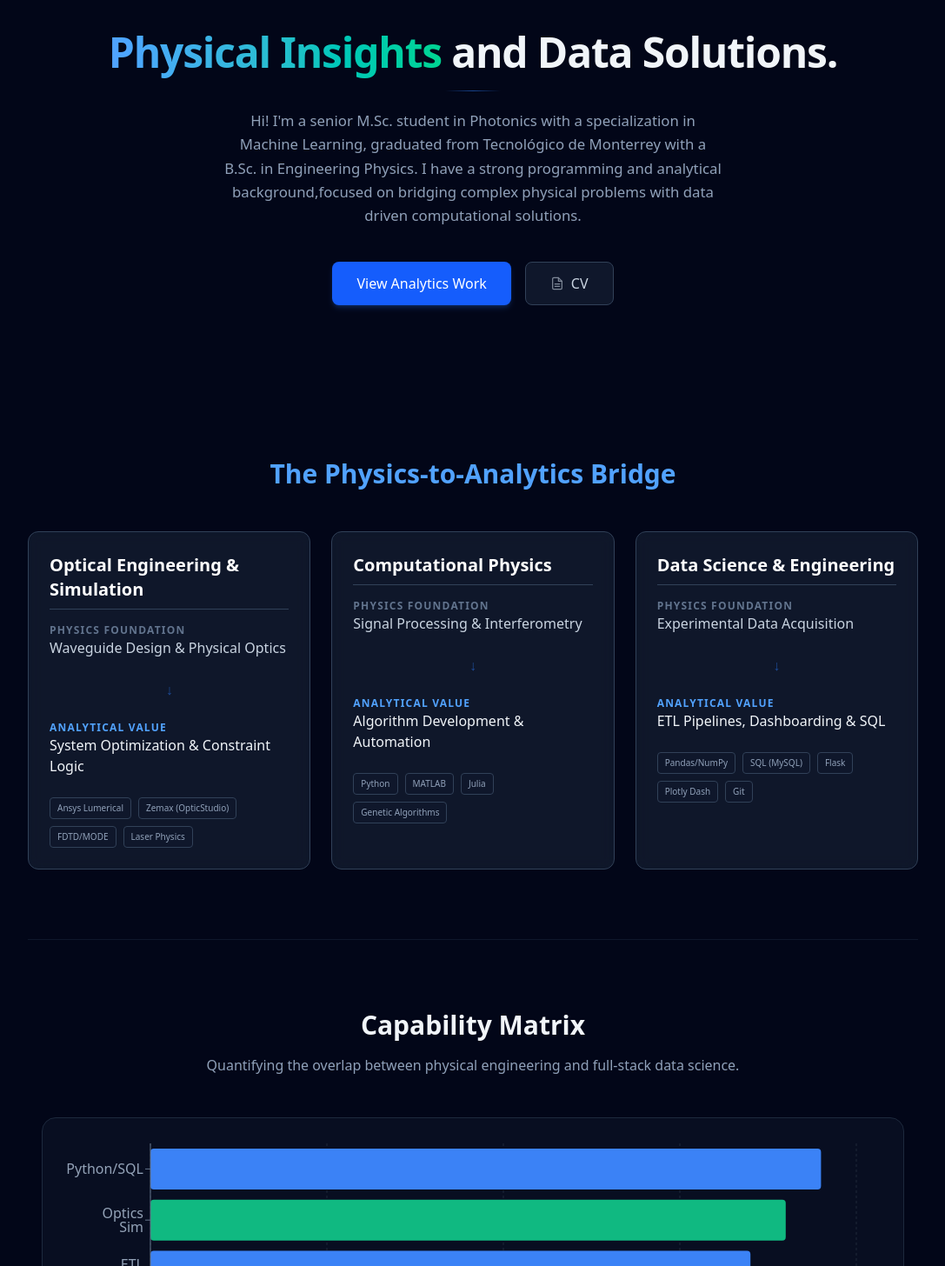
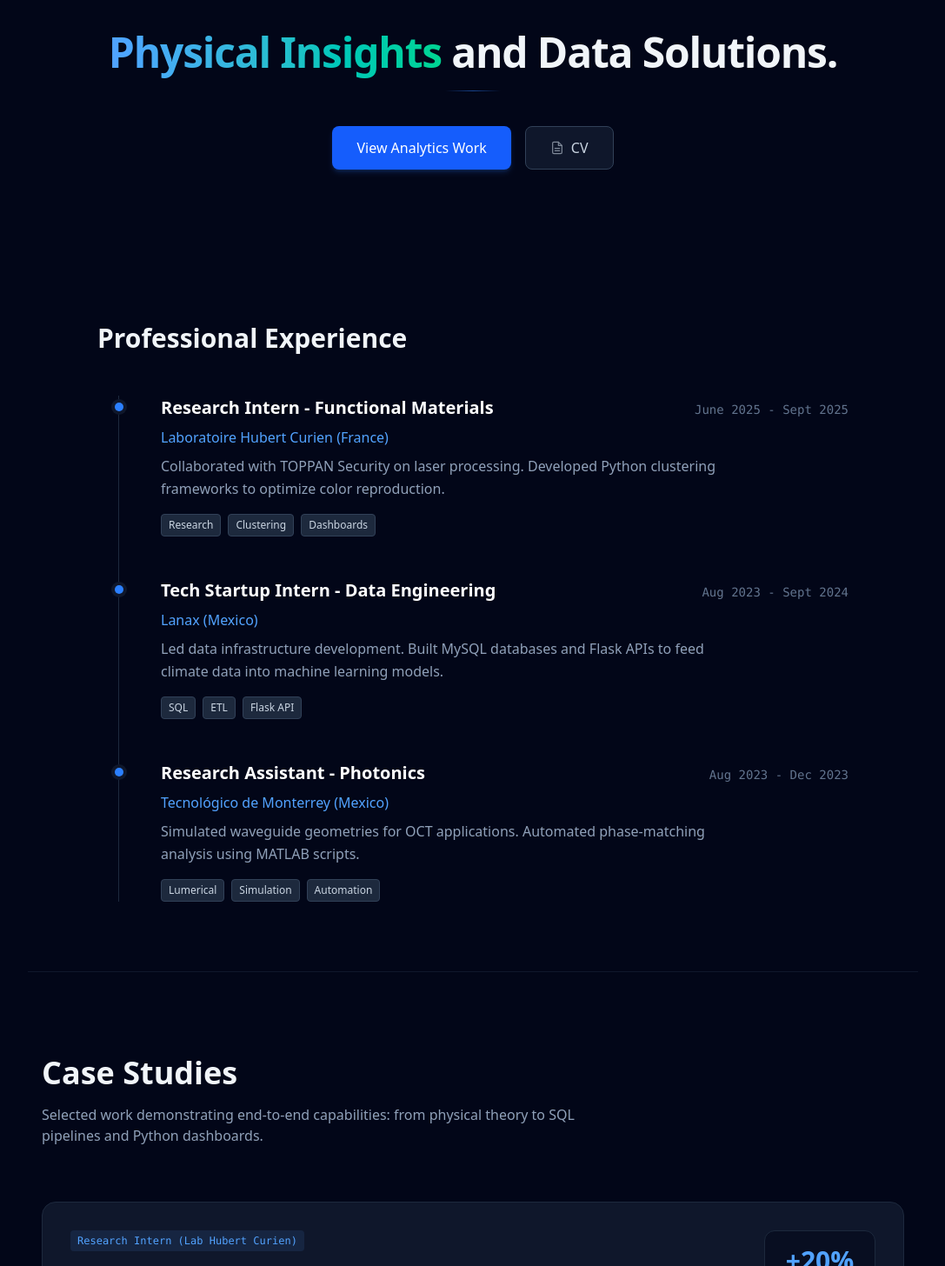
Before and after one commit to AdrianGarzaZ/portfolio, a Next.js app: page / in a window 1280 px wide. Shown: the part 514-1970 px from the top of the page at 87% size, without its empty margins (96-1183 px from the left). Built offline with nearby package versions, Linux system fonts and the light colour scheme.

Commit message:
edit: removed cluttering components.

```diff
--- a/app/page.tsx
+++ b/app/page.tsx
@@ -1,10 +1,8 @@
 'use client';
 
 import { projects } from '../src/data/projects';
-import SkillBridge from '../src/components/SkillBridge';
 import ProjectCard from '../src/components/ProjectCard';
 import Experience from '../src/components/Experience';
-import AnalyticsChart from '../src/components/AnalyticsChart';
 import Image from 'next/image';
 import { motion } from 'framer-motion';
 
@@ -130,7 +128,6 @@ export default function Home() {
           className="text-[1.05rem] text-slate-400 max-w-xl mx-auto leading-relaxed"
           custom={5} initial="hidden" animate="visible" variants={fadeUp}
         >
-          Hi! I'm a senior M.Sc. student in Photonics with a specialization in Machine Learning, graduated from Tecnológico de Monterrey with a B.Sc. in Engineering Physics. I have a strong programming and analytical background,focused on bridging complex physical problems with data driven computational solutions.
         </motion.p>
 
         {/* CTA Buttons */}
@@ -161,12 +158,6 @@ export default function Home() {
         </motion.div>
       </section>
 
-      {/* Skills Component */}
-      <SkillBridge />
-
-      {/* Analytics Chart */}
-      <AnalyticsChart />
-
       {/* Experience Timeline */}
       <Experience />
 
--- a/src/components/Experience.tsx
+++ b/src/components/Experience.tsx
@@ -6,7 +6,7 @@ import { experiences } from '../data/experience';
 export default function Experience() {
   return (
     <section className="py-20 px-4 max-w-4xl mx-auto">
-      <h2 className="text-3xl font-bold mb-12 text-slate-100">Professional History</h2>
+      <h2 className="text-3xl font-bold mb-12 text-slate-100">Professional Experience</h2>
 
       <div className="relative border-l border-slate-800 ml-3 md:ml-6 space-y-12">
         {experiences.map((exp, index) => (
```
